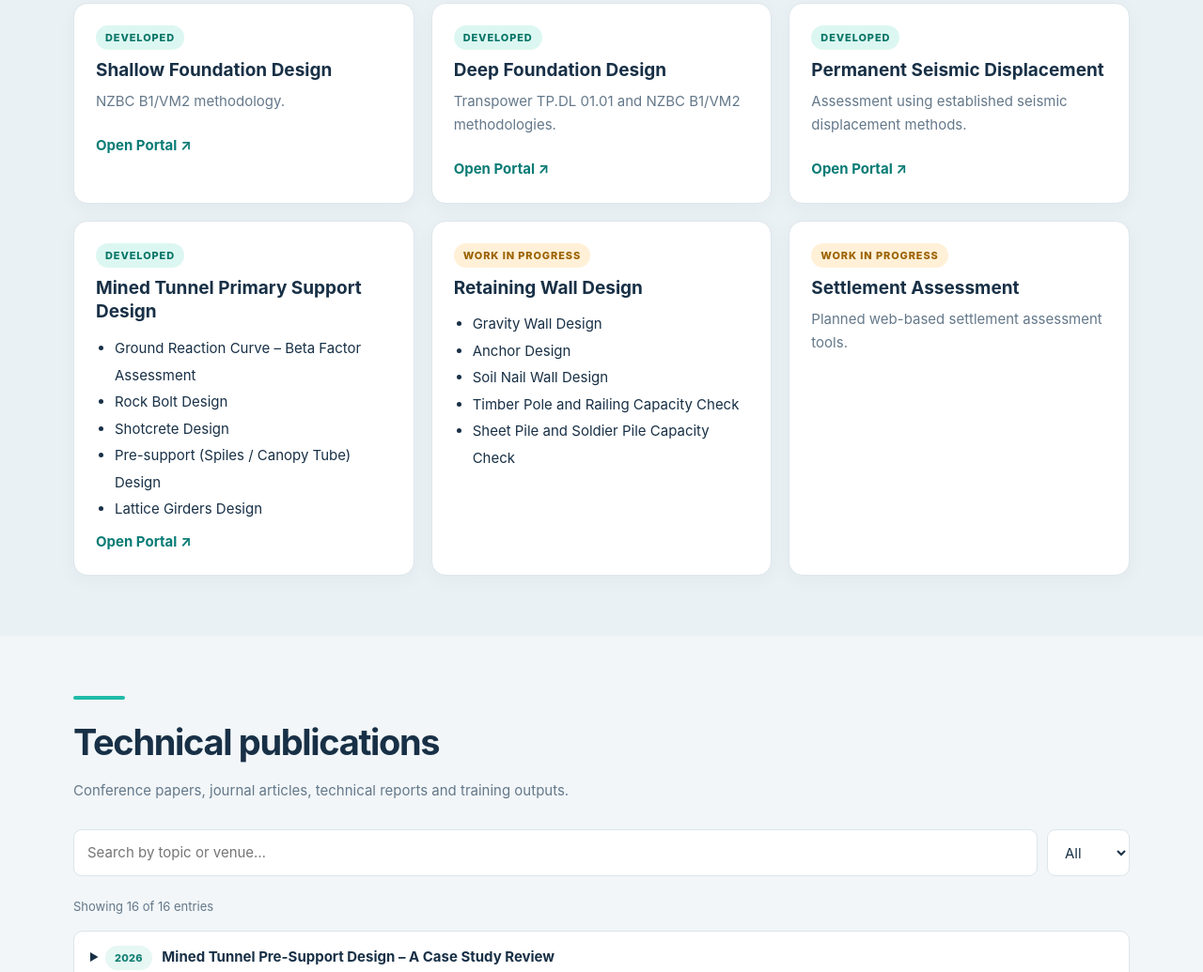
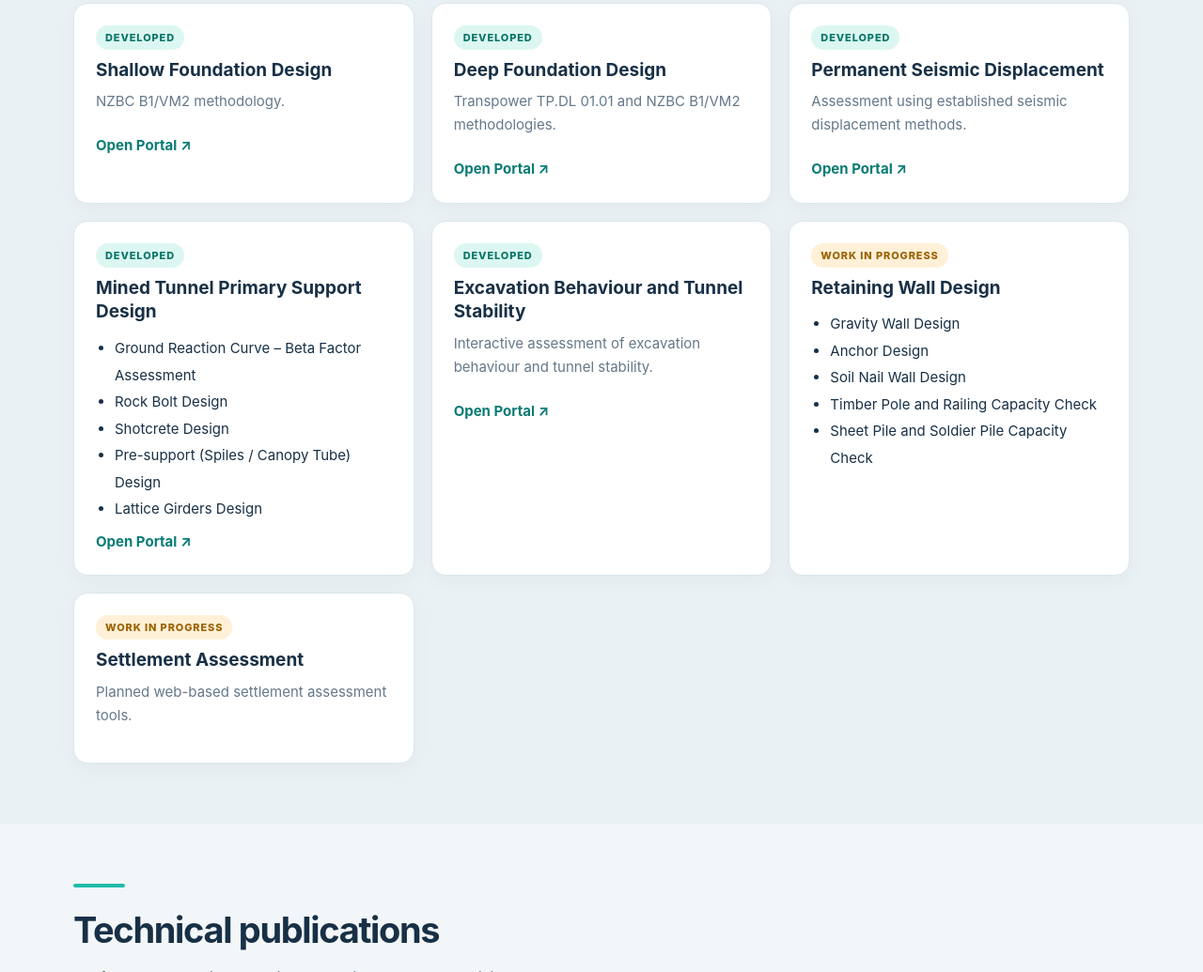
Before and after one commit to nz-geotech/Professional-portfolio, a plain HTML site: page index.html in a window 1280 px wide. Shown: the part 6617-7652 px from the top of the page at 94% size. Drawn offline with Linux system fonts and the light colour scheme.

Commit message:
Add files via upload

```diff
--- a/index.html
+++ b/index.html
@@ -24,6 +24,7 @@
 <article class="portal-card"><span class="portal-badge">Developed</span><h3>Deep Foundation Design</h3><p>Transpower TP.DL 01.01 and NZBC B1/VM2 methodologies.</p><a class="portal-link" href="https://nz-geotech.github.io/Deep-Foundation-Design/" rel="noopener noreferrer" target="_blank">Open Portal ↗</a></article>
 <article class="portal-card"><span class="portal-badge">Developed</span><h3>Permanent Seismic Displacement</h3><p>Assessment using established seismic displacement methods.</p><a class="portal-link" href="https://nz-geotech.github.io/seismic-displacement/" rel="noopener noreferrer" target="_blank">Open Portal ↗</a></article>
 <article class="portal-card"><span class="portal-badge">Developed</span><h3>Mined Tunnel Primary Support Design</h3><ul><li>Ground Reaction Curve – Beta Factor Assessment</li><li>Rock Bolt Design</li><li>Shotcrete Design</li><li>Pre-support (Spiles / Canopy Tube) Design</li><li>Lattice Girders Design</li></ul><a class="portal-link" href="https://nz-geotech.github.io/Mined-Tunnel-Primary-Support-Design/" rel="noopener noreferrer" target="_blank">Open Portal ↗</a></article>
+<article class="portal-card"><span class="portal-badge">Developed</span><h3>Excavation Behaviour and Tunnel Stability</h3><p>Interactive assessment of excavation behaviour and tunnel stability.</p><a class="portal-link" href="https://nz-geotech.github.io/Excavation-Behaviour-and-Tunnel-Stability/" rel="noopener noreferrer" target="_blank">Open Portal ↗</a></article>
 <article class="portal-card"><span class="portal-badge wip">Work in progress</span><h3>Retaining Wall Design</h3><ul><li>Gravity Wall Design</li><li>Anchor Design</li><li>Soil Nail Wall Design</li><li>Timber Pole and Railing Capacity Check</li><li>Sheet Pile and Soldier Pile Capacity Check</li></ul></article>
 <article class="portal-card"><span class="portal-badge wip">Work in progress</span><h3>Settlement Assessment</h3><p>Planned web-based settlement assessment tools.</p></article>
 </div></div></section><section class="section" id="publications"><div class="wrap"><div class="line"></div><h2>Technical publications</h2><p class="subtitle">Conference papers, journal articles, technical reports and training outputs.</p><div class="toolbar"><input aria-label="Search publications" class="search" id="pubSearch" placeholder="Search by topic or venue…"/><select aria-label="Publication year" id="pubYear"><option>All</option><option>2026</option><option>2025</option><option>2024</option><option>2022</option><option>2016</option><option>2012</option><option>2006</option><option>2005</option><option>2004</option><option>2002</option></select></div><div class="count" id="pubCount"></div><div id="pubList"></div><p class="note">Titles and venues are condensed from the supplied document; consult the original summary for full bibliographic citations and co-author details.</p></div></section>
```
